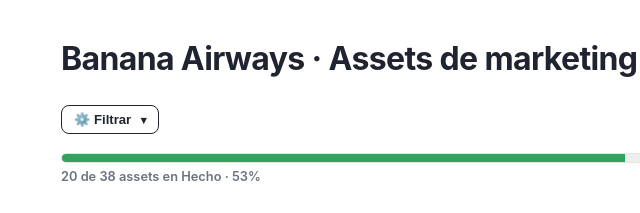
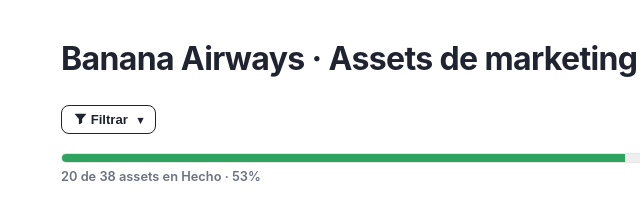
Before and after one commit to lucilatr/banana-assets-marketing, a plain HTML site: page index.html in a window 1280 px wide. Shown: the top 213 px of the page, 47-687 px from the left. Drawn offline with Linux system fonts and the light colour scheme.

Commit message:
Boton Filtrar: embudo (SVG) en vez de engranaje

```diff
--- a/app.js
+++ b/app.js
@@ -218,7 +218,9 @@
     var t = UI[lang], btn = document.getElementById("btn-filter");
     var n = activeFilterCount();
     btn.classList.toggle("active", filtersOpen);
-    btn.innerHTML = "⚙️ " + t.filterBtn +
+    var funnel = '<svg class="filter-funnel" viewBox="0 0 16 16" width="13" height="13" aria-hidden="true">' +
+      '<path fill="currentColor" d="M1 2.5A.5.5 0 0 1 1.5 2h13a.5.5 0 0 1 .38.82L10 8.7V13a.5.5 0 0 1-.28.45l-3 1.5A.5.5 0 0 1 6 14.5V8.7L1.12 2.82A.5.5 0 0 1 1 2.5Z"/></svg>';
+    btn.innerHTML = funnel + " " + t.filterBtn +
       (n ? ' <span class="filter-badge">' + n + "</span>" : "") +
       ' <span class="filter-caret">▾</span>';
     document.getElementById("filterbar").hidden = !filtersOpen;
--- a/index.html
+++ b/index.html
@@ -78,6 +78,7 @@
     /* barra de filtro (estado + persona, combinados) */
     .filterbar { margin: 8px 0 6px; display: flex; flex-direction: column; gap: 8px; align-items: flex-start; }
     .filterbar[hidden] { display: none; }
+    .filter-funnel { vertical-align: -1px; }
     .filter-caret { display: inline-block; margin-left: 6px; font-size: .7rem; transition: transform .2s; }
     #btn-filter.active .filter-caret { transform: rotate(180deg); }
     .filter-row { display: flex; align-items: center; gap: 6px; flex-wrap: wrap; }
```
